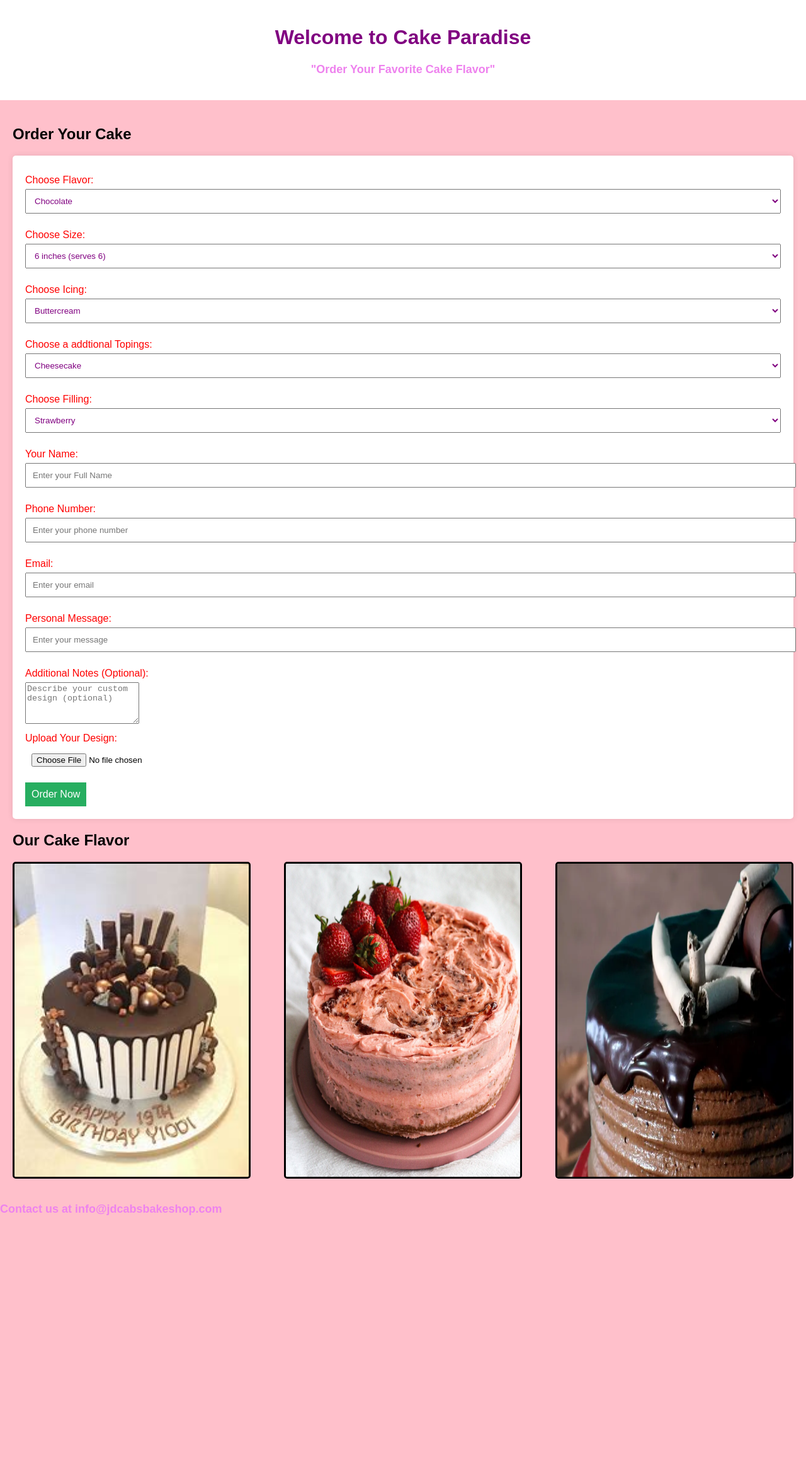
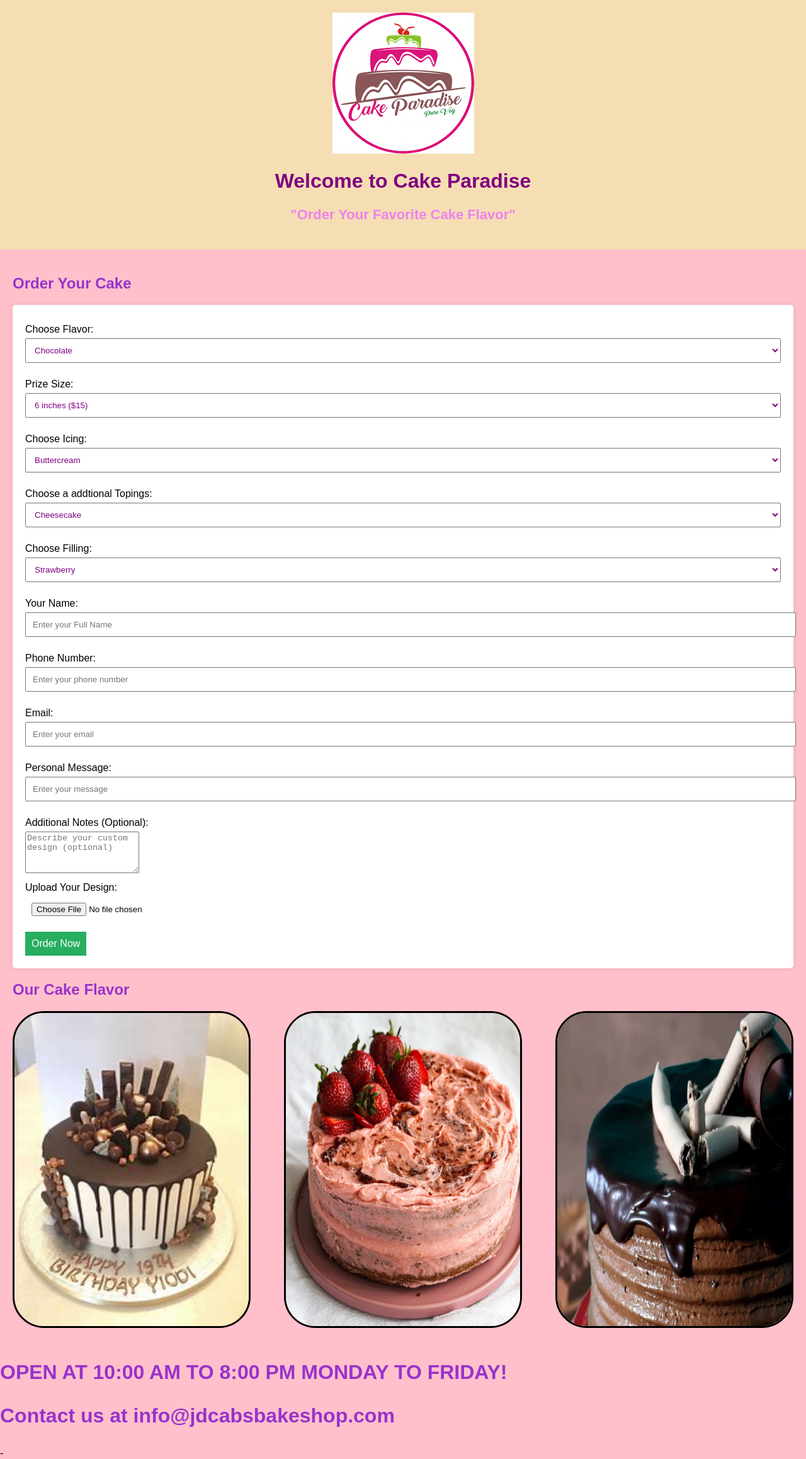
Before and after one commit to Dabidsky14/charly-david, a plain HTML site: page index.html in a window 1280 px wide. Shown: the whole page at 63% size. Before the commit the page ends 1948 px from the top, so only its background shows below. Drawn offline with Linux system fonts and the light colour scheme.

Commit message:
Add files via upload

```diff
--- a/index.html
+++ b/index.html
@@ -1,4 +1,3 @@
-
 <!DOCTYPE html>
 <html lang="en">
 <head>
@@ -9,6 +8,7 @@
 </head>
 <body>
     <header>
+        <img src="paradise.jpg" alt="cake paradise logo">
         <h1>Welcome to Cake Paradise</h1>
         <p>"Order Your Favorite Cake Flavor"</p>
     </header>
@@ -24,26 +24,33 @@
                     <option value="Mocha">Mocha</option>
                 </select>
 
-                <label for="size">Choose Size:</label>
+                <label for="size">Prize Size:</label>
                 <select id="size" name="size" required>
-                    <option value="6">6 inches (serves 6)</option>
-                    <option value="8">8 inches (serves 10)</option>
-                    <option value="10">10 inches (serves 15)</option>
+                    <option value="6">6 inches ($15)</option>
+                    <option value="8">8 inches ($17)</option>
+                    <option value="10">10 inches ($19)</option>
                 </select>
 
 
             <label for="icing">Choose Icing:</label>
-            <select id="icing" onchange="updateCakePreview()">
+            <select id="icing" onchange="updateCakePreview">
                 <option value="Buttercream">Buttercream</option>
                 <option value="Strawberry">Strawberry</option>
                 <option value="Caramel">Caramel</option>
+                <option value="Both Flavor"> Buttercream and Strawberry</option>
+                <option value="Both Flavor"> Buttercream and Caramel</option>
+                <option value="Both Flavor"> Caramel and Strawberry</option>
             </select>
 
      <label for="Topings">Choose a addtional Topings:</label>
-            <select id="icing" onchange="updateCakePreview()">
+            <select id="icing" onchange="updateCakePreview">
                 <option value="Cheesecake">Cheesecake</option>
                 <option value="Red Velvet">Red Velvet</option>
                 <option value="Chocolate">Chocolate</option>
+                <option value="Both Flavor">Cheesecake and Red Velvet</option>
+                <option value="Both Flavor">Cheesecake and Chocolate</option>
+                <option value="Both Flavor">Chocolate and Red Velvet</option>
+
             </select>
 <div>
       <label for="filling">Choose Filling:</label>
@@ -51,6 +58,9 @@
         <option value="strawberry">Strawberry</option>
         <option value="Custard Filling">Custard Filling</option>
         <option value="Bavarian Cream">Bavarian Cream</option>
+        <option value="Both Flavor"> Strawberry and Custard Filling</option>
+        <option value="Both Flavor"> Strawberry and Bavarian Cream</option>
+        <option value="Both Flavor"> Bavarian Cream and Custard Filling</option>
       </select>
     </div>
         <label for="name">Your Name:</label>
@@ -87,7 +97,8 @@
     </main>
 
     <footer>
+        <p>OPEN AT 10:00 AM TO 8:00 PM MONDAY TO FRIDAY!</p>
         <p>Contact us at info@jdcabsbakeshop.com</p>
     </footer>
 </body>
-</html>
+</html>-
--- a/styles.css
+++ b/styles.css
@@ -6,8 +6,8 @@ body {
 }
 
 header {
-    background-color: white;
-    color: white;
+    background-color: wheat;
+    color: wheat;
     text-align: center;
     padding: 20px;
 }
@@ -17,7 +17,7 @@ main {
 }
 
 h2 {
-    color: ;
+    color: darkorchid;
 }
 
 form {
@@ -30,7 +30,7 @@ form {
 label {
     display: block;
     margin: 10px 0 5px;
-    color: red;
+    color: black;
     font-weight: 3px;
 }
 
@@ -62,6 +62,7 @@ button:hover {
     width: 30%;
     border-radius: 5px;
     border-style: solid;
+    border-radius: 50px;
 }
 h1{
     font-size: xx-large;
@@ -69,9 +70,13 @@ h1{
 }
 p{
     color: violet;
-    font-size: large;
+    font-size: 22px;
     font-weight: bolder;
 }
 select{
     color: purple;
 }
+footer p{
+    font-size: xx-large;
+    color: darkorchid;
+}
```
Also changed, not shown: paradise.jpg (added).
